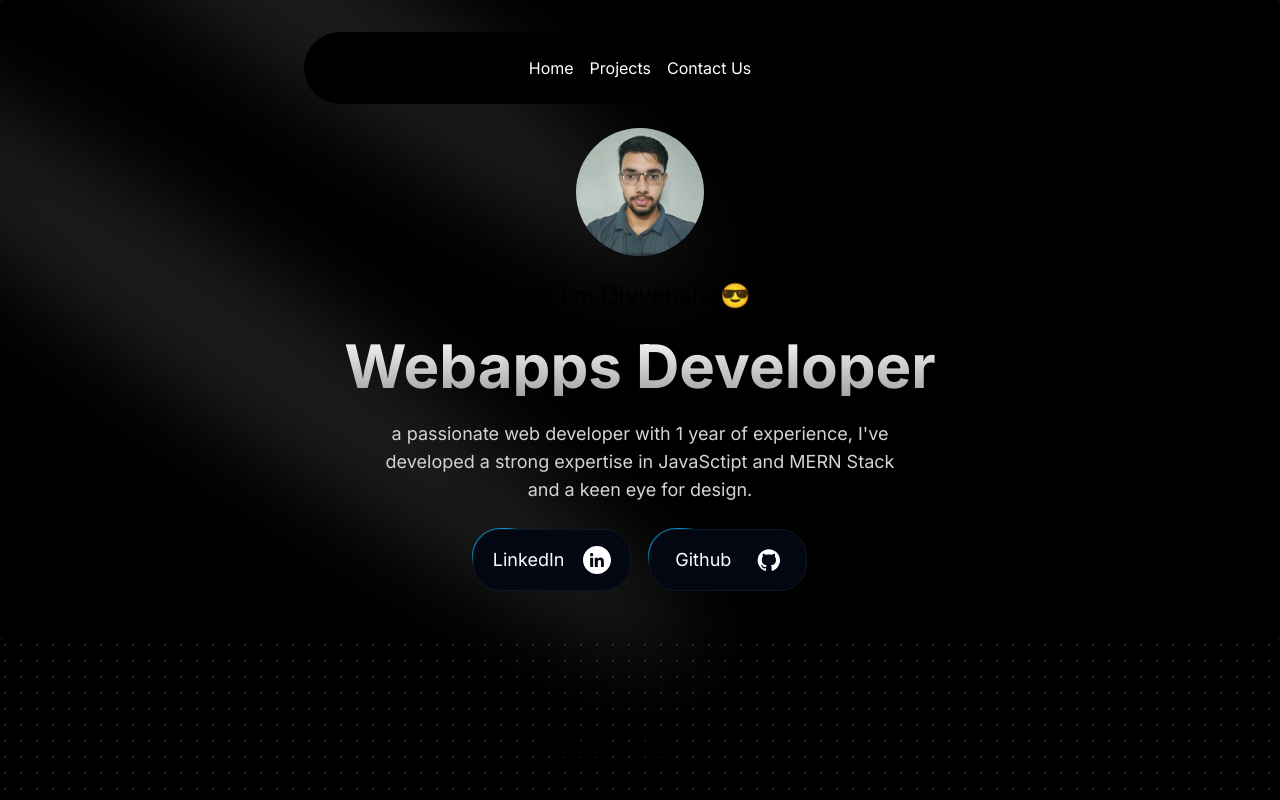
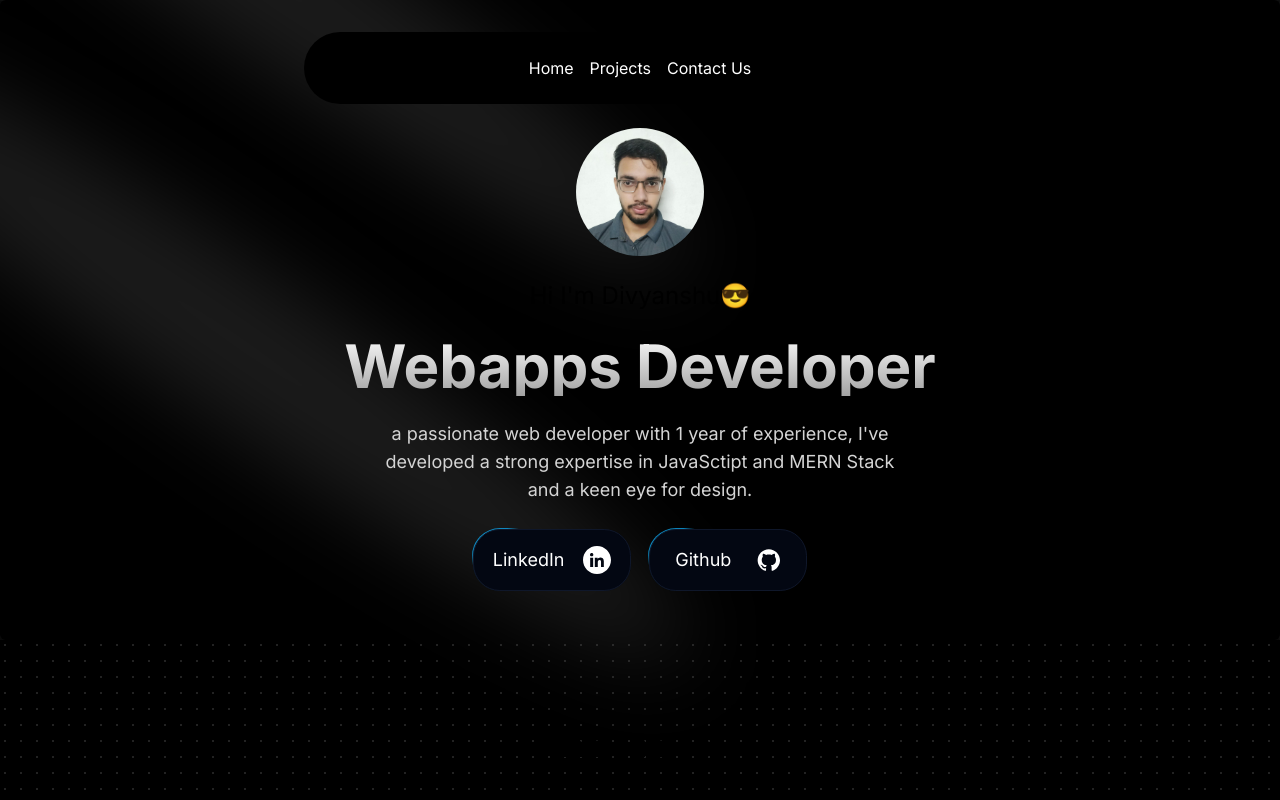
Before and after one commit to sahu-divyanshu/portfoliowebsite, a Next.js app: page / in a window 1280 px wide. Shown: the top 800 px of the page. Built offline with nearby package versions, Linux system fonts and the light colour scheme.

Commit message:
image change

```diff
--- a/src/components/HeroSection.tsx
+++ b/src/components/HeroSection.tsx
@@ -2,7 +2,7 @@ import Link from 'next/link'
 import React from 'react'
 import { Spotlight } from './ui/Spotlight'
 import {Button} from './ui/moving-border'
-import dss from '../utils/dss.jpeg'
+import ds from '../utils/ds.jpeg'
 
 import Image from 'next/image'
 import linkedin from "../utils/linkedin.svg"
@@ -21,7 +21,7 @@ export default function HeroSection() {
       />
       <div className='p-4 relative z-10 w-full text-center'>
 
-      <Image className="h-32 w-32 mt-20 object-cover rounded-full m-auto" src={dss} alt="logo image" />
+      <Image className="h-32 w-32 mt-20 object-cover rounded-full m-auto" src={ds} alt="logo image" />
 
         <h1 className='text-2xl md:my-6 my-2'>Hi I&apos;m Divyanshu😎</h1>
         <h1 className=' md:my-6 my-2 text-3xl md:text-6xl font-bold bg-clip-text text-transparent bg-gradient-to-b from-neutral-50 to-neutral-400'> Webapps Developer</h1>
```
